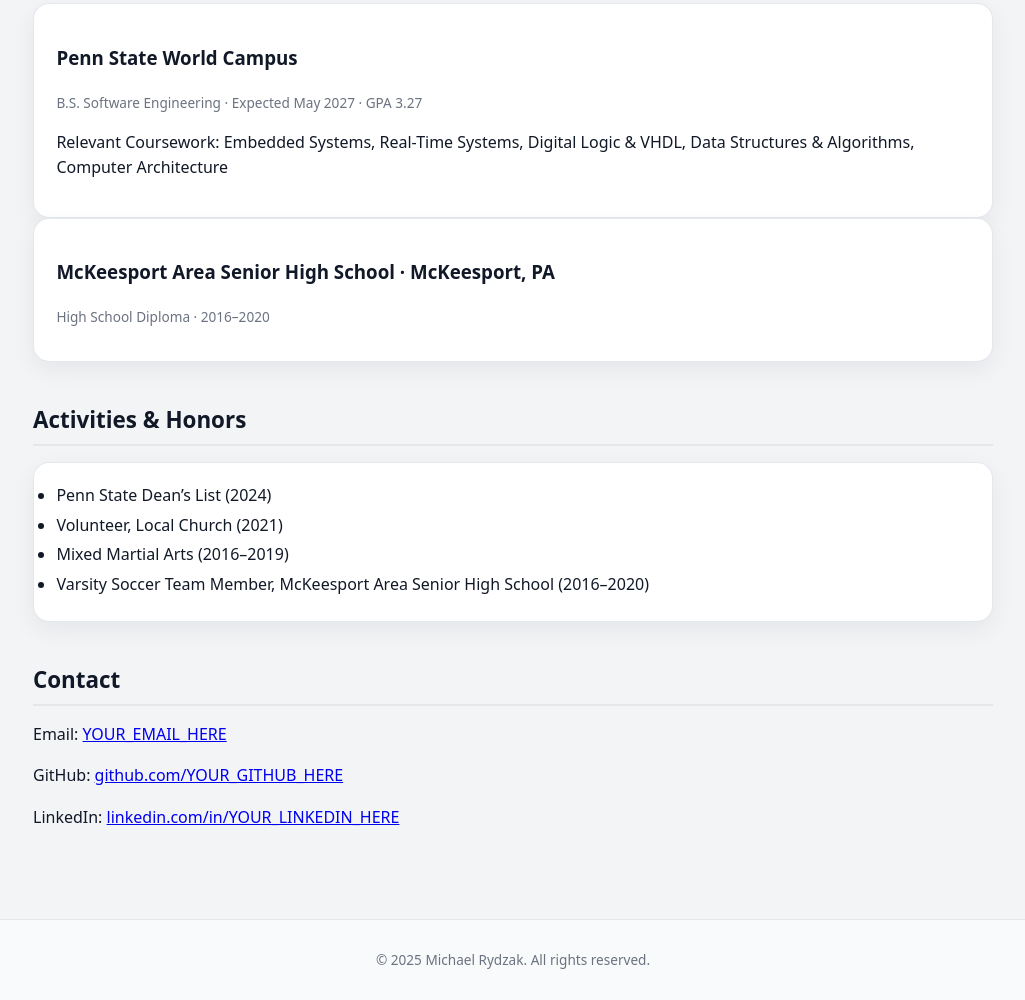
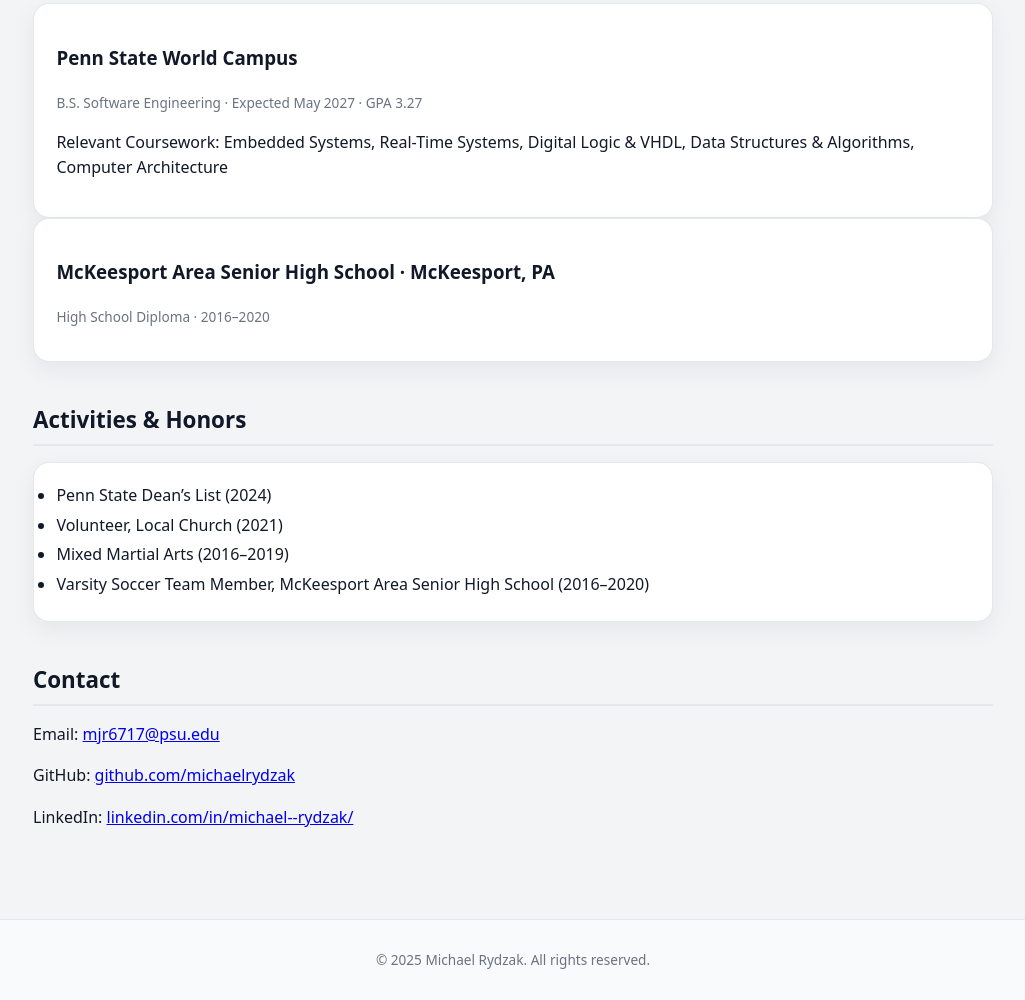
Before and after one commit to michaelrydzak/michaelrydzak.github.io, a plain HTML site: page index.html in a window 1280 px wide. Shown: the part 3249-4249 px from the top of the page, without its empty margins (127-1152 px from the left). Drawn offline with Linux system fonts and the light colour scheme.

Commit message:
Update Contact Info

```diff
--- a/index.html
+++ b/index.html
@@ -17,9 +17,9 @@
           turning class projects into real, working systems.
         </p>
         <div class="header-links">
-          <a href="mailto:YOUR_EMAIL_HERE" class="btn">Email Me</a>
-          <a href="https://github.com/YOUR_GITHUB_HERE" target="_blank" class="link">GitHub</a>
-          <a href="https://www.linkedin.com/in/YOUR_LINKEDIN_HERE" target="_blank" class="link">LinkedIn</a>
+          <a href="mailto:mjr6717@psu.edu" class="btn">Email Me</a>
+          <a href="https://github.com/michaelrydzak" target="_blank" class="link">GitHub</a>
+          <a href="https://www.linkedin.com/in/michael--rydzak/" target="_blank" class="link">LinkedIn</a>
         </div>
       </div>
       <nav class="nav">
@@ -192,9 +192,9 @@
 
     <section id="contact" class="section">
       <h2>Contact</h2>
-      <p>Email: <a href="mailto:YOUR_EMAIL_HERE">YOUR_EMAIL_HERE</a></p>
-      <p>GitHub: <a href="https://github.com/YOUR_GITHUB_HERE" target="_blank">github.com/YOUR_GITHUB_HERE</a></p>
-      <p>LinkedIn: <a href="https://www.linkedin.com/in/YOUR_LINKEDIN_HERE" target="_blank">linkedin.com/in/YOUR_LINKEDIN_HERE</a></p>
+      <p>Email: <a href="mailto:mjr6717@psu.edu">mjr6717@psu.edu</a></p>
+      <p>GitHub: <a href="https://github.com/michaelrydzak" target="_blank">github.com/michaelrydzak</a></p>
+      <p>LinkedIn: <a href="https://www.linkedin.com/in/michael--rydzak/" target="_blank">linkedin.com/in/michael--rydzak/</a></p>
     </section>
 
   </main>
```
